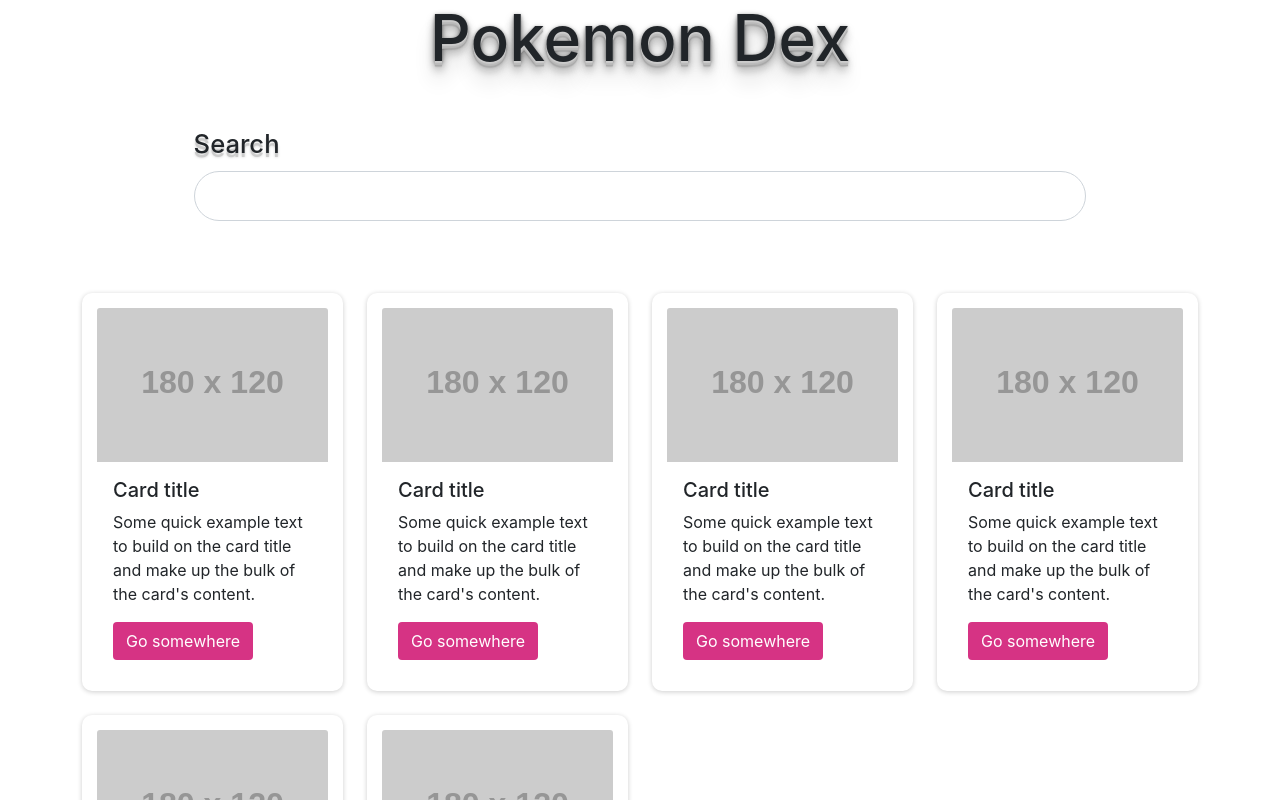
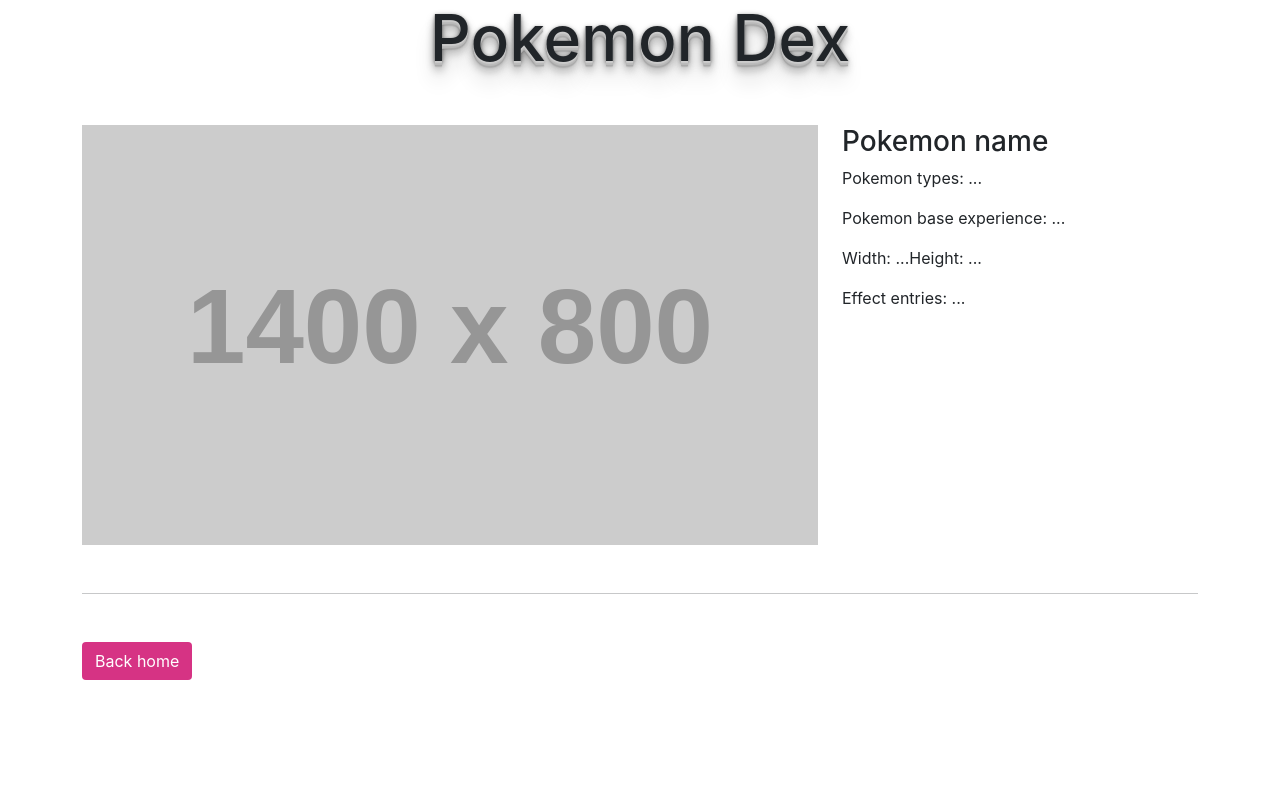
Before and after one commit to raymond-le-goldenowl/pokemon-dex, a React (Create React App) app: page / in a window 1280 px wide. Shown: the top 800 px of the page. Built offline with nearby package versions, Linux system fonts and the light colour scheme.

Commit message:
Build UI Detail Page (#6)
* Add detail page

* Base skeleton detail page

* Update button 'back home'

* fix id using hyphen-separated

```diff
--- a/src/App.js
+++ b/src/App.js
@@ -1,9 +1,10 @@
+import DetailPage from './pages/detail-page'
 import HomePage from './pages/home-page'
 
 function App() {
   return (
     <div className="App">
-      <HomePage />
+      <DetailPage />
     </div>
   )
 }
--- /dev/null
+++ b/src/pages/detail-page.js
@@ -0,0 +1,38 @@
+import React from 'react'
+import './detail.css'
+
+export default function DetailPage() {
+  return (
+    <div className="container">
+      {/* Logo */}
+      <h1 className="text-center mb-5" id="logo-page">
+        Pokemon Dex
+      </h1>
+
+      {/* Detail a pokemon */}
+
+      <div className="row mb-5">
+        <div className="col-md-8">
+          <img
+            src="https://dummyimage.com/1400x800/dbdbdb/787878.png&text=Image+cap"
+            className="img-fluid"
+            alt="..."
+          />
+        </div>
+        <div className="col-md-4">
+          <h3>Pokemon name</h3>
+          <p>Pokemon types: ...</p>
+          <p>Pokemon base experience: ...</p>
+          <p>
+            <span>Width: ...</span>
+            <span>Height: ...</span>
+          </p>
+          <p>Effect entries: ...</p>
+        </div>
+      </div>
+
+      <hr className="mb-5" />
+      <button className="btn btn-purple">Back home</button>
+    </div>
+  )
+}
--- /dev/null
+++ b/src/pages/detail.css
@@ -0,0 +1,8 @@
+.btn-purple {
+  background-color: var(--bs-pink) !important;
+  color: #fff;
+}
+
+.btn-purple:hover {
+  color: #fff;
+}
--- a/src/pages/home-page.js
+++ b/src/pages/home-page.js
@@ -10,14 +10,14 @@
       </h1>
       {/* ! Search Form*/}
       <form id="form-search" className="mb-5">
-        <label htmlFor="SearchPokemon" className="form-label">
-          Search
+        <label htmlFor="search-pokemon-input" className="form-label">
+          Search pokemon
         </label>
         <input
           type="text"
           className="form-control"
-          id="SearchPokemon"
-          aria-describedby="SearchPokemon"
+          id="search-pokemon-input"
+          aria-describedby="search-pokemon-input"
         />
       </form>
 
```
